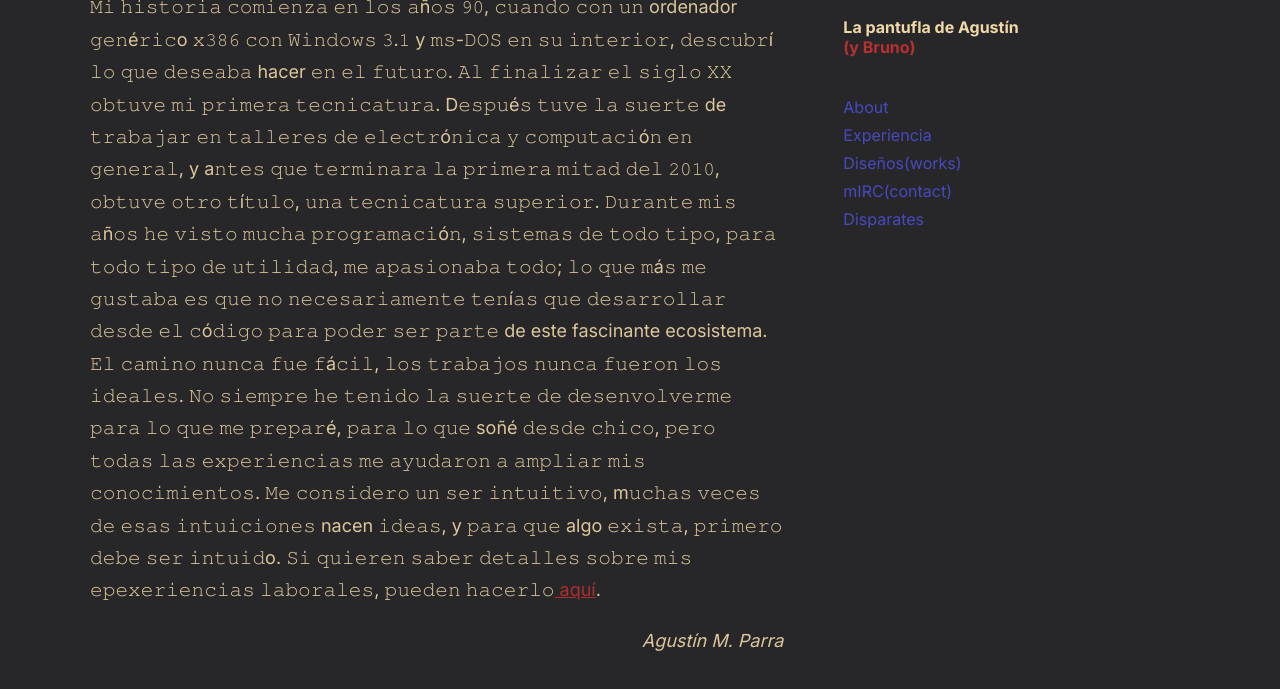
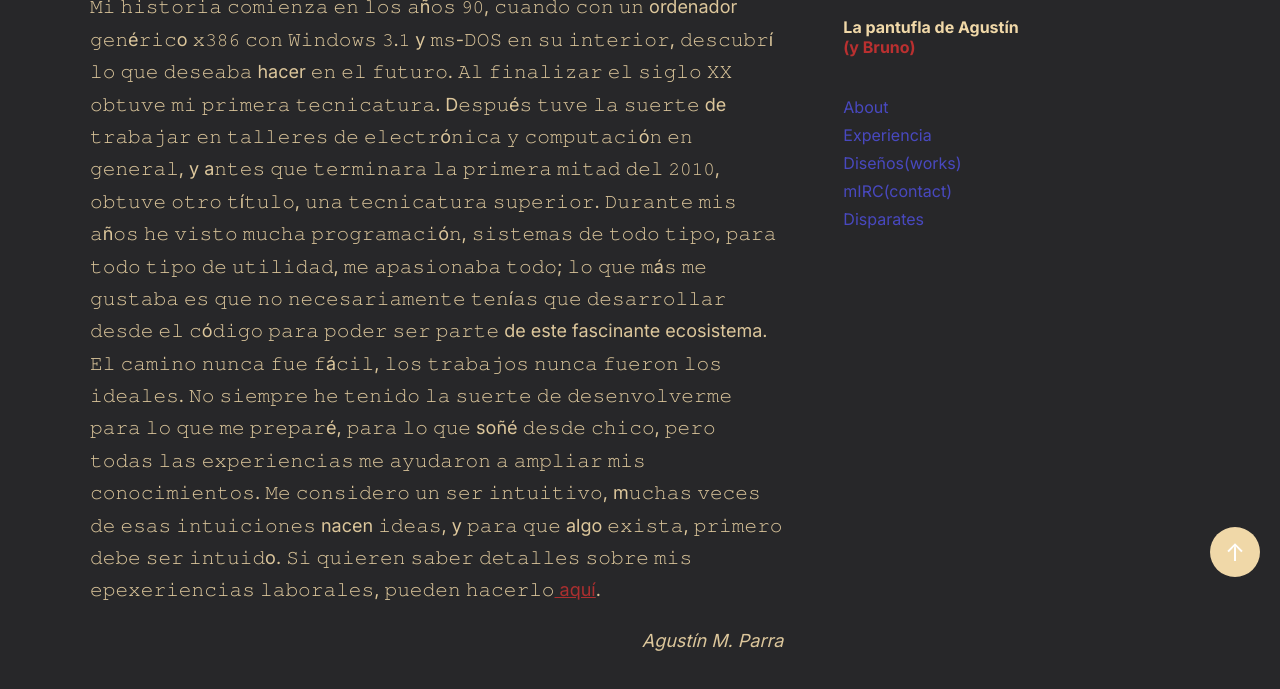
Before and after one commit to AgustinCMP/AgustinCMP.github.io, a plain HTML site: page index.html in a window 1280 px wide. Shown: the part 203-892 px from the top of the page. Drawn offline with Linux system fonts and the light colour scheme.

Commit message:
Update index.html

```diff
--- a/index.html
+++ b/index.html
@@ -137,8 +137,8 @@
       text-decoration: none;
       font-size: 24px;
 
-      opacity: 0;
-      pointer-events: none;
+      opacity: 1;
+      /*pointer-events: none;*/
 
       transition: 0.3s;
     }
```
